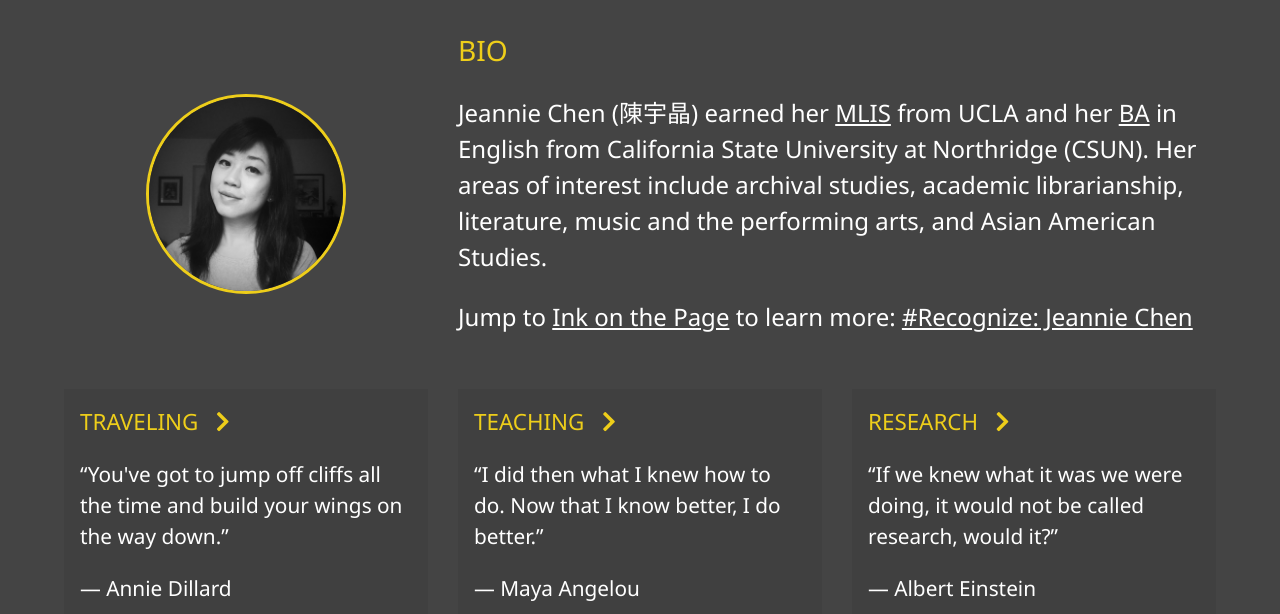
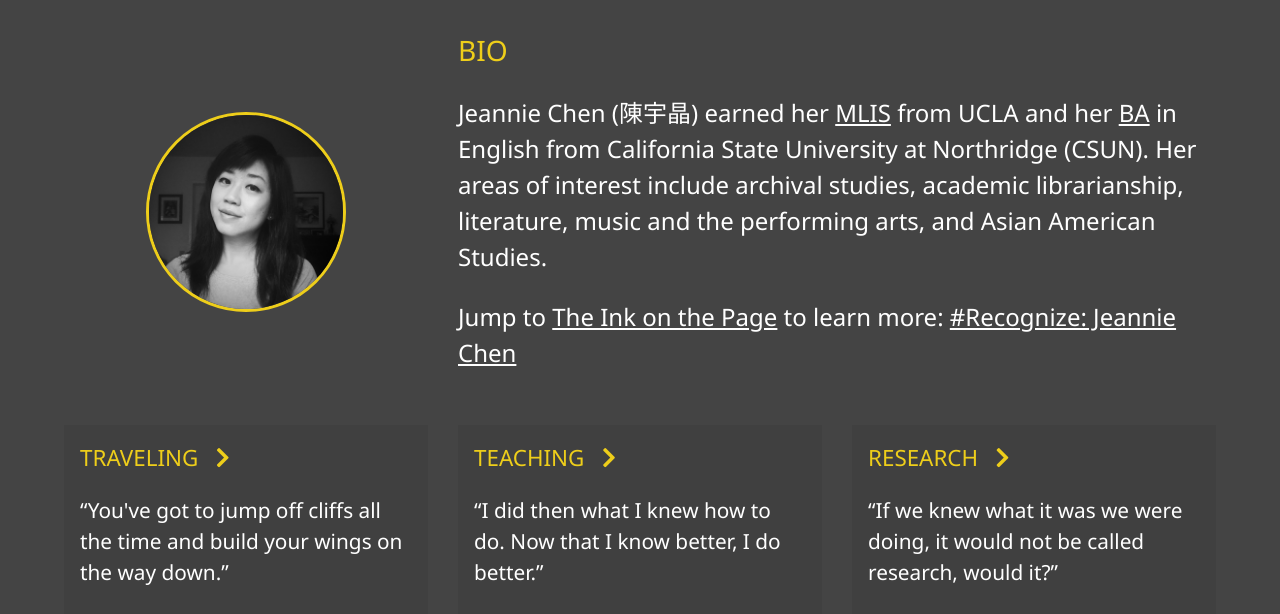
Before and after one commit to jingpiano/jeannieychen, a website with bundled scripts: page dist/about.html in a window 1280 px wide. Shown: the part 177-791 px from the top of the page. Built offline with nearby package versions, Linux system fonts and the light colour scheme.

Commit message:
updated The on The Ink on the Page in About Me

```diff
--- a/dist/about.html
+++ b/dist/about.html
@@ -93,7 +93,7 @@
             American Studies.
           </p>
           <p>
-            Jump to <a href="https://theinkonthepageblog.wordpress.com/" target="_blank" alt="Ink on the Page: Idea Splotches from an (African) American Librarian" title="Ink on the Page: Idea Splotches from an (African) American Librarian">Ink on the Page</a> to learn more: <a href="https://theinkonthepageblog.wordpress.com/2019/08/19/recognize-jeannie-chen-mlis/" target="_blank" alt="Ink on the Page: Interview with Jeannie Chen" title="Ink on the Page: Interview with Jeannie Chen">#Recognize: Jeannie Chen</a>
+            Jump to <a href="https://theinkonthepageblog.wordpress.com/" target="_blank" alt="Ink on the Page: Idea Splotches from an (African) American Librarian" title="Ink on the Page: Idea Splotches from an (African) American Librarian">The Ink on the Page</a> to learn more: <a href="https://theinkonthepageblog.wordpress.com/2019/08/19/recognize-jeannie-chen-mlis/" target="_blank" alt="Ink on the Page: Interview with Jeannie Chen" title="Ink on the Page: Interview with Jeannie Chen">#Recognize: Jeannie Chen</a>
           </p>
       </div>
 
```
